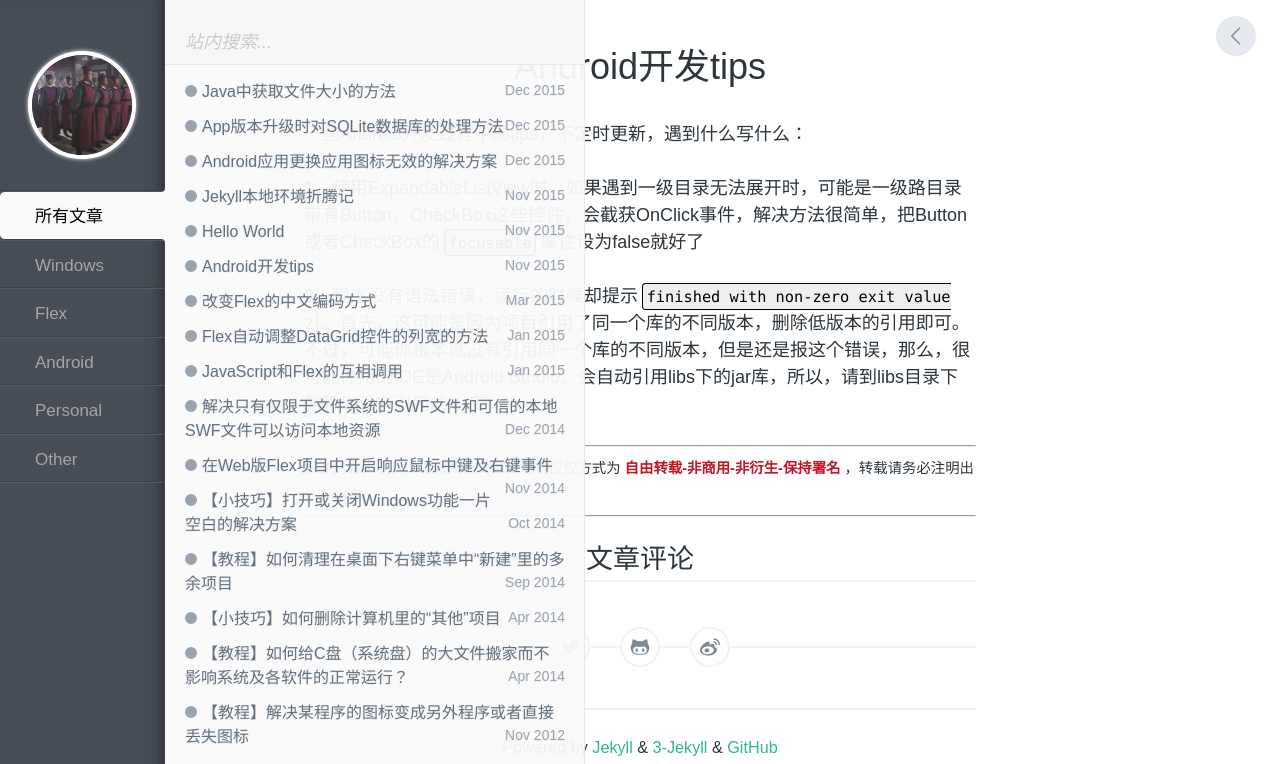
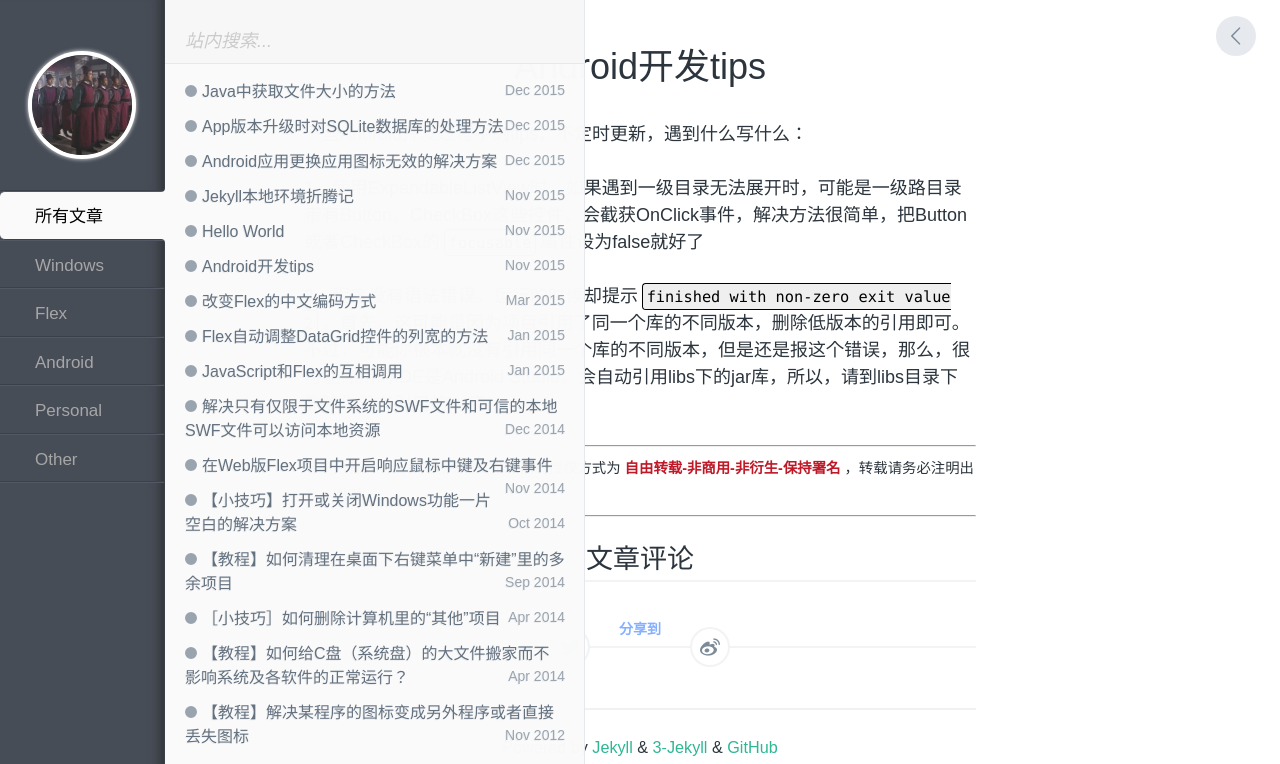
Before and after one commit to celerysoft/celerysoft.github.io, a Jekyll site: the page built from _posts/Android/2015-11-06-Android开发tips.md, in a window 1280 px wide, cut to the strip 0-764 px from the top of the page. Built offline with Jekyll 4.4.1, drawn with Linux system fonts in a browser that asks for light colours; comment, search, counter and statistics services are not loaded.

Commit message:
update share bar

```diff
--- a/_includes/share.html
+++ b/_includes/share.html
@@ -1,7 +1,6 @@
 <div id="post__share">
   <a id="icon-twitter" class="fontello" href="https://twitter.com/intent/tweet?url={{ site.url }}{{ page.url }}&text={{ page.title }}" target="_blank"></a>
-  <a id="icon-cc" class="fontello" href="{{ site.author.github }}" target="_blank"></a>
   <a id="icon-weibo" class="fontello" href="http://v.t.sina.com.cn/share/share.php?url={{ site.url }}{{ page.url }}&title={{ page.title }}" target="_blank"></a>
-    <div class="share-info">分享一下~</div>
+  <p class="share-info">分享到</p>
 </div>
 <!-- end #post__share -->
--- a/assets/css/style.css
+++ b/assets/css/style.css
@@ -199,23 +199,6 @@ a {
     border-top: 1px solid #525965;
     float: left; }
 
-#icon-email {
-  /*border-right: 1px solid #626262; */}
-  #icon-email:before {
-    content: "\e800"; }
-
-#icon-feed {
-  border-right: 1px solid #626262; }
-  #icon-feed:before {
-    content: "\e802"; }
-
-#icon-github {
-    border-right: 1px solid #626262; }
-#icon-github:before {
-    content: "\e805"; }
-
-
-
 .tags-btn {
   color: #a6a6a7;
   -webkit-transition: color .3s, background .3s;
@@ -233,7 +216,7 @@ a {
 #posts-list {
   width: 420px;
   height: 100%;
-  background: rgba(250, 250, 250, 0.95);
+  background: rgba(250, 250, 250, 0.99);
   border-right: 1px solid #e5e8ec;
   float: left;
   position: relative;
@@ -248,20 +231,20 @@ a {
 
 #search-form {
   width: 100%;
-  height: 65px;
+  height: 64px;
   border-bottom: 1px solid #e5e8ec; }
   @media screen and (max-width: 585px) {
     #search-form {
-      height: 51px;
+      height: 48px;
       display: -webkit-flex;
       display: flex; } }
 
 #mobile-avatar {
-  width: 50px;
-  height: 50px;
-  -webkit-background-size: 50px 50px;
-  -moz-background-size: 50px 50px;
-  background-size: 50px 50px;
+  width: 48px;
+  height: 48px;
+  -webkit-background-size: 48px 48px;
+  -moz-background-size: 48px 48px;
+  background-size: 48px 48px;
   display: none; }
   @media screen and (max-width: 585px) {
     #mobile-avatar {
@@ -322,7 +305,9 @@ a {
 @media screen and (max-width: 585px) {
   #pl__container {
     font-size: 15px;
-      top: 50px; } }
+    top: 48px;
+    }
+}
 
 .pl__all {
   margin: 4px 12px;
@@ -598,6 +583,7 @@ iframe {
   margin-bottom: 24px;
   border-bottom: 2px solid rgba(229, 232, 236, 0.5);
   position: relative; }
+
 #post__share > .fontello, #post__share > .post__toc-li:before {
     display: block;
     width: 40px;
@@ -616,39 +602,73 @@ iframe {
     -moz-transition: color .35s, box-shadow .35s;
     -ms-transition: color .35s, box-shadow .35s;
     -o-transition: color .35s, box-shadow .35s;
-    transition: color .35s, box-shadow .35s; }
+    transition: color .35s, box-shadow .35s;
+}
 
     #post__share > .fontello:hover, #post__share > .post__toc-li:hover:before {
       box-shadow: 0 0 0 2px rgba(125, 139, 153, 0.15); }
 
-    .share-info{
+.share-info {
+  width: 48px;
+  margin:auto;
   text-align: center;
-        top: 10px;
-        left: -160px;
+  font-weight: bold;
+  top: -8px;
   position: relative;
   color: rgb(133, 176, 255);
   font-size: 14px;
+
+  box-shadow: 0 0 7px 7px transparent;
+  -webkit-transition: color .35s, box-shadow .35s;
+  -moz-transition: color .35s, box-shadow .35s;
+  -ms-transition: color .35s, box-shadow .35s;
+  -o-transition: color .35s, box-shadow .35s;
+  transition: color .35s, box-shadow .35s;
+}
+.share-info:hover {
+  color: rgb(255, 176, 133);
+  box-shadow: 0 0 0 2px rgba(125, 139, 153, 0.15);
+}
+
+#icon-github {
+  border-right: 1px solid #626262;
+}
+#icon-github:before {
+  content: "\e805";
+}
+#icon-github:hover {
+  color: #FFFFFF;
+}
+
+#icon-feed {
+  border-right: 1px solid #626262;
+}
+#icon-feed:before {
+  content: "\e802";
+}
+#icon-feed:hover {
+  color: #00FF00;
+}
+
+#icon-email {
+  /*border-right: 1px solid #626262; */
+}
+#icon-email:before {
+    content: "\e800";
+}
+#icon-email:hover {
+  color: #FF0000;
 }
 
 
 #icon-twitter {
   margin-left: -90px;
 }
-#icon-twitter:hover {
-  color: #4099ff;
-}
 #icon-twitter:before {
   content: "\e807";
 }
-
-#icon-cc {
-  margin-left: -20px;
-}
-#icon-cc:hover {
-  color: #f8ce5e;
-}
-#icon-cc:before {
-  content: "\e805";
+#icon-twitter:hover {
+  color: #4099ff;
 }
 
 #icon-weibo {
@@ -742,8 +762,8 @@ iframe {
 }
 @media screen and (max-width: 585px) {
   #js-fullscreen {
-    width: 50px;
-    height: 50px;
+    width: 48px;
+    height: 48px;
     top: 0;
     right: 0;
     border-radius: 0;
@@ -816,8 +836,8 @@ iframe {
 }
 @media screen and (max-width: 585px) {
   #scroll-top {
-    width: 50px;
-    height: 50px;
+    width: 48px;
+    height: 48px;
     top: 0;
     right: 0;
     border-radius: 0;
```
Also changed, not shown: _posts/Windows/2014-04-27-【小技巧】如何删除计算机里的“其他”项目.md (+1 -2 lines). Lines whose indentation alone changed are shown as unchanged.
